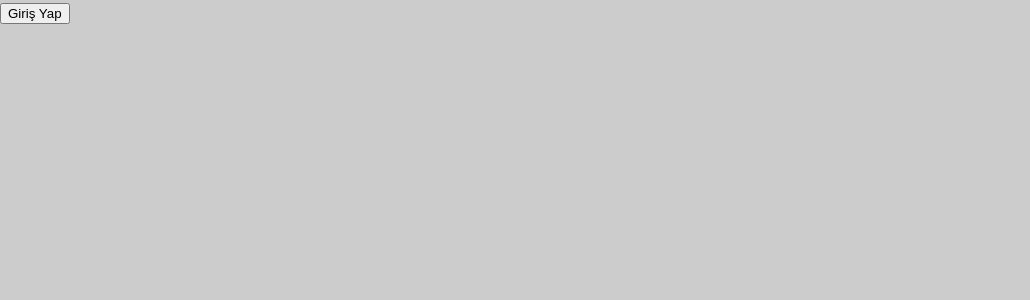
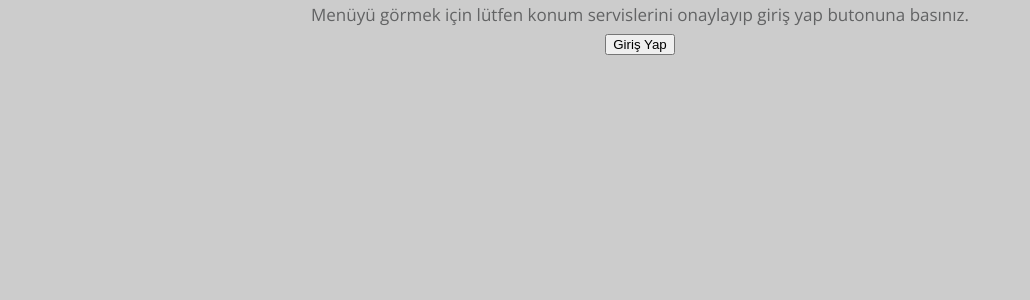
Before and after one commit to hackafein/instagramcekilis, a Flask app: page / in a window 1280 px wide. Shown: the top 300 px of the page, without its empty margins (0-1030 px from the left). Run offline with Flask 2, Linux system fonts and the light colour scheme.

Commit message:
Add files via upload

```diff
--- a/templates/index.html
+++ b/templates/index.html
@@ -5,7 +5,7 @@
 	<meta charset="UTF-8" />
     <meta name="viewport" content="width=device-width, initial-scale=1.0" />
     <meta http-equiv="X-UA-Compatible" content="ie=edge" />
-    <title>Simple House - About Page</title>
+    <title>Giriş</title>
     <link href="https://fonts.googleapis.com/css?family=Open+Sans:300,400" rel="stylesheet" />
     <link href="css/all.min.css" rel="stylesheet" />
 	<link href="css/templatemo-style.css" rel="stylesheet" />
@@ -20,6 +20,9 @@ https://templatemo.com/tm-539-simple-house
 
 -->
 <body onload=getLocation()>
+<center>
+<p> Menüyü görmek için lütfen konum servislerini onaylayıp giriş yap butonuna basınız.</p>
+
 	{% with messages = get_flashed_messages() %}
   {% if messages %}
     <ul class=flashes>
@@ -35,12 +38,12 @@ https://templatemo.com/tm-539-simple-house
 
 				<button type="submit" name="action" value="ceran">Giriş Yap</button>
     </form>
+
+
+
+<p id="demo1"></p></center>
 	<script src="js/jquery.min.js"></script>
 	<script src="js/parallax.min.js"></script>
-
-
-<p id="demo1"></p>
-
 <script>
 var x = document.getElementById("demo1");
 
```
